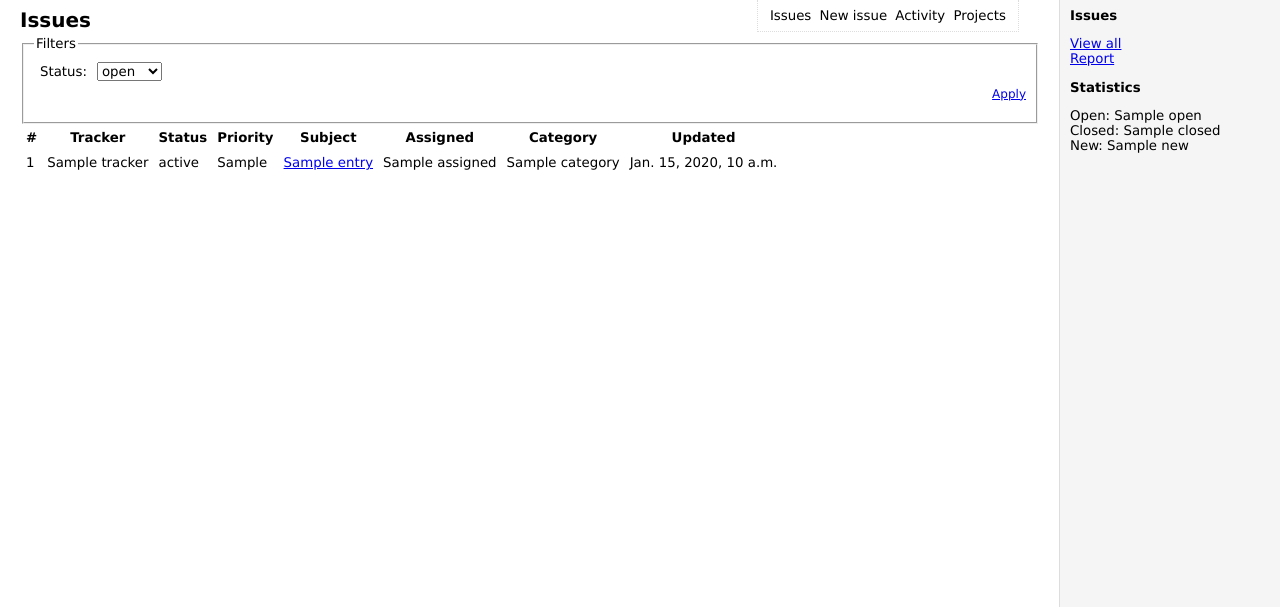
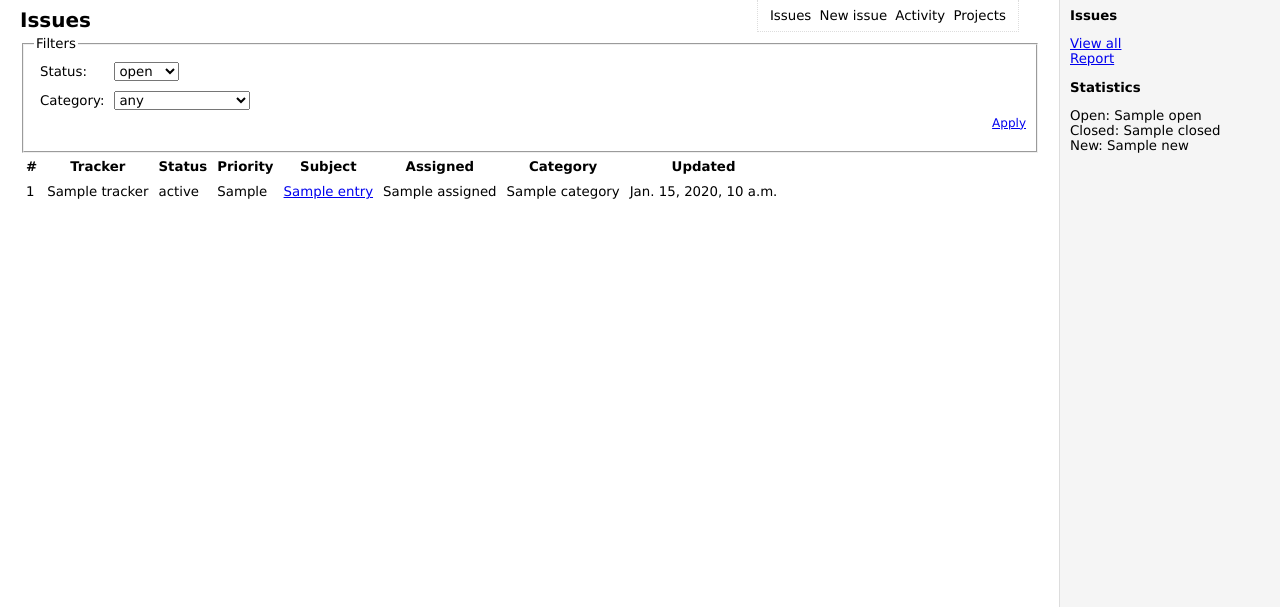
Before and after one commit to alexef/kit, a Django app: template kit/resources/templates/issues/issue_list.html in a window 1280 px wide. Shown: the part 33-640 px from the top of the page. Run offline with Django 3.2, Linux system fonts and the light colour scheme; the template is opened without the code that fills it: most values are stand-ins (such as "Sample title", 1, 10 or a date in 2020).

Commit message:
[issues] Add category filter.

```diff
--- a/kit/resources/templates/issues/issue_list.html
+++ b/kit/resources/templates/issues/issue_list.html
@@ -18,7 +18,8 @@
 {% block content %}
     <h2>Issues</h2>
 
-    <fieldset><legend>Filters</legend>
+    <fieldset><legend onclick="$('#filters-content').toggle();" style="cursor: hand;">Filters</legend>
+    <div id="filters-content">
     <form action="" method="get" name="form">
         <table>
             <tr>
@@ -30,11 +31,23 @@
                     </select>
                 </td>
             </tr>
+            <tr>
+                <td>Category:</td>
+                <td><select name="category">
+                    <option value=""    {% if not category %}selected{% endif %}>any</option>
+                    <option value="0"    {% if category == 0 %}selected{% endif %}>none</option>
+                    {% for c in categories %}
+                    <option value="{{ c.id }}" {% if category == c.id %}selected{% endif %}>{{ c }}</option>
+                    {% endfor %}
+                    </select>
+                </td>
+            </tr>
         </table>
         <div class="actions">
             <a href="#" onclick="form.submit();return false">Apply</a>
         </div>
     </form>
+    </div>
     </fieldset>
 
     <table>
```
Also changed, not shown: kit/issues/views.py (+16 -1 lines).
